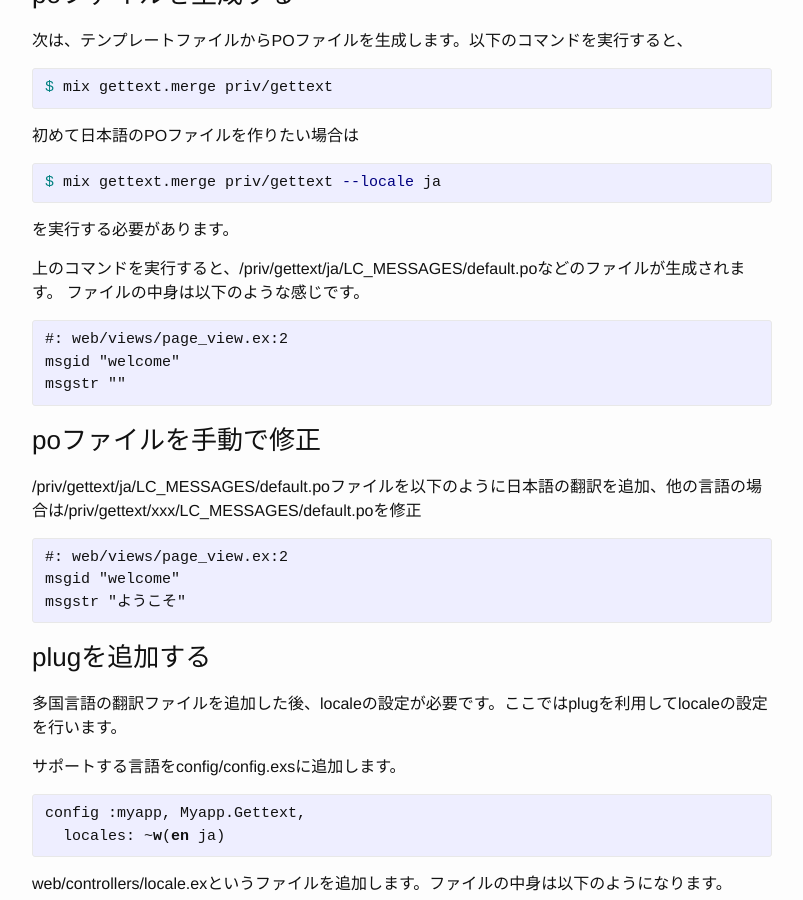
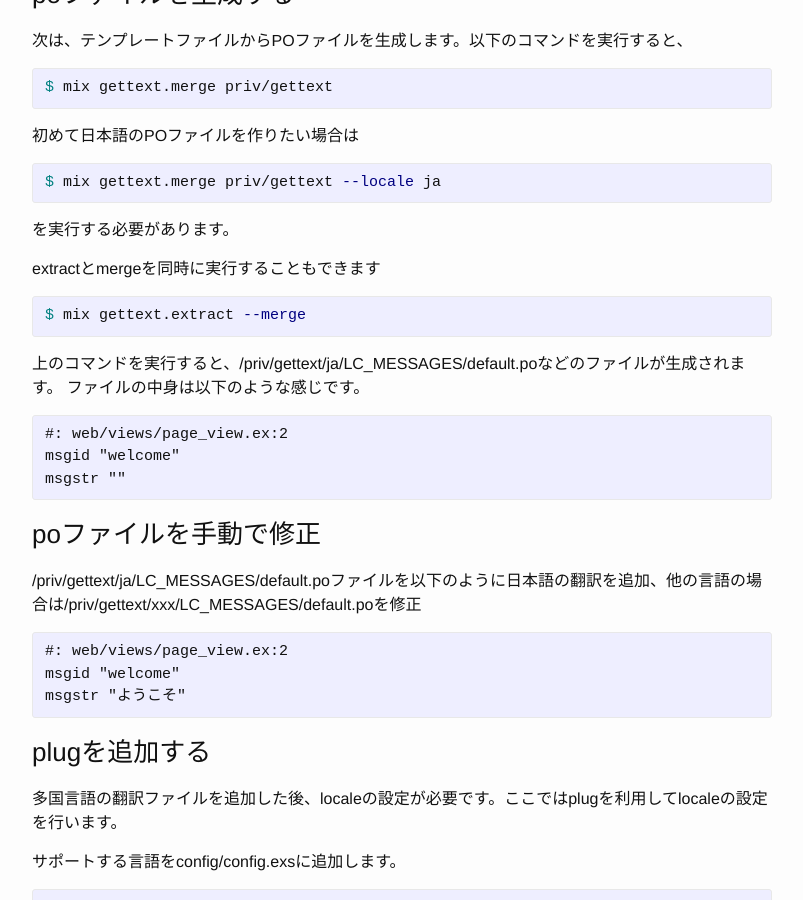
Before and after one commit to guofei/ja, a Jekyll site: the page built from _posts/2016-04-26-i18n-use-gettext-in-phoenix.md, in a window 1280 px wide and 900 px high, scrolled down 1527 px. Shown: the whole window, without its empty margins (238-1041 px from the left). Built offline with Jekyll 4.4.1, drawn with Linux system fonts in a browser that asks for light colours; comment, search, counter and statistics services are not loaded.

Commit message:
feat: update post

```diff
--- a/_posts/2016-04-26-i18n-use-gettext-in-phoenix.md
+++ b/_posts/2016-04-26-i18n-use-gettext-in-phoenix.md
@@ -60,6 +60,11 @@ $ mix gettext.merge priv/gettext
 $ mix gettext.merge priv/gettext --locale ja
 {% endhighlight sh %}
 を実行する必要があります。
+
+extractとmergeを同時に実行することもできます
+{% highlight sh %}
+$ mix gettext.extract --merge
+{% endhighlight sh %}
 
 上のコマンドを実行すると、/priv/gettext/ja/LC_MESSAGES/default.poなどのファイルが生成されます。
 ファイルの中身は以下のような感じです。
```
